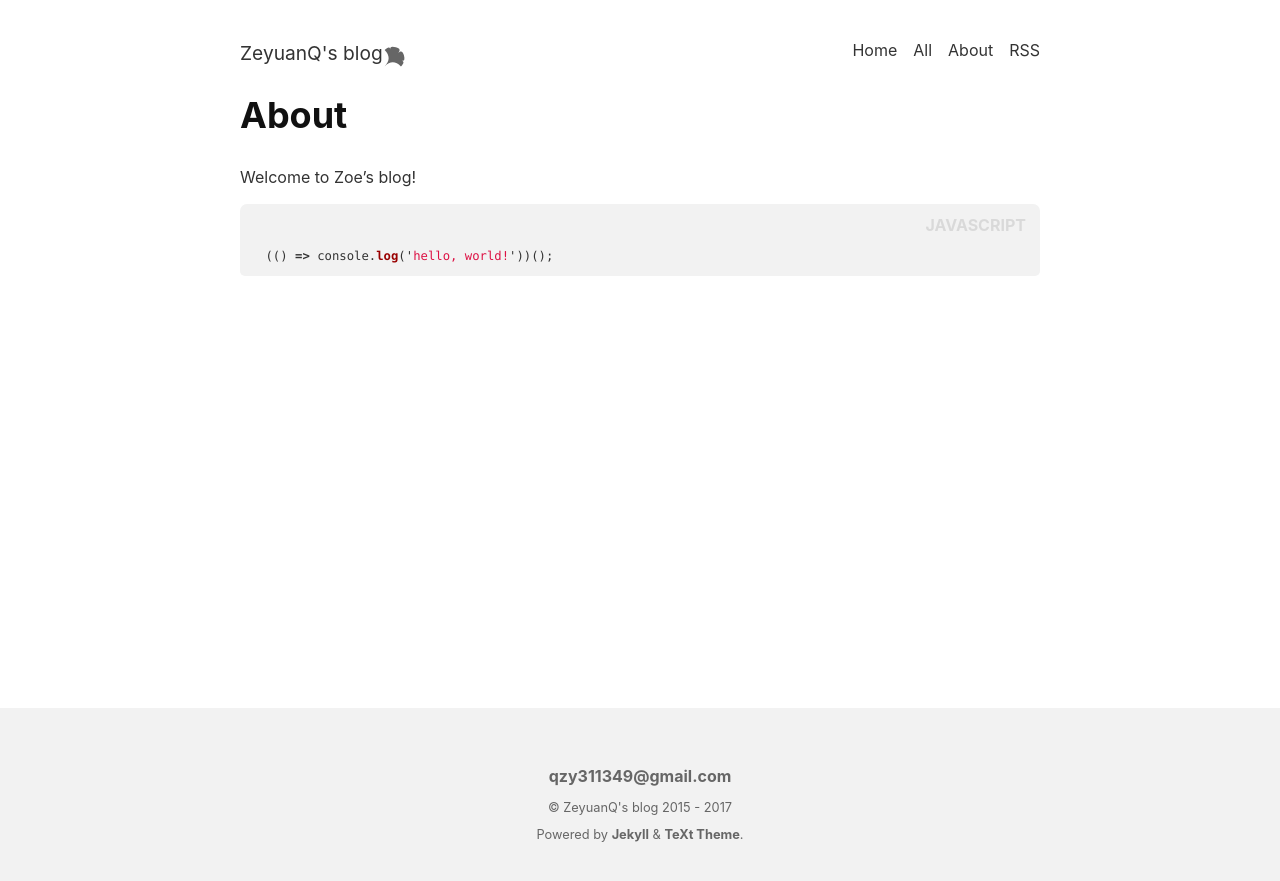
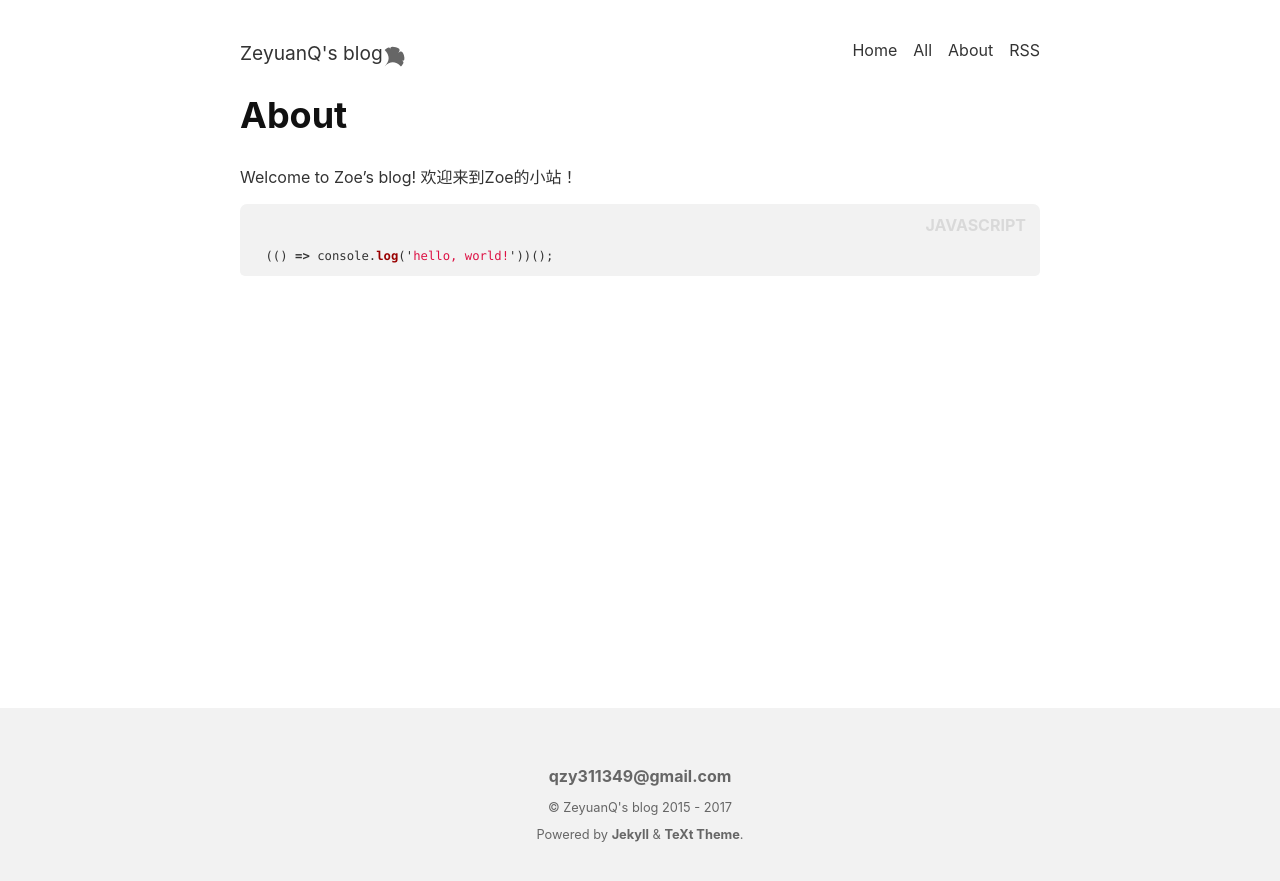
Before and after one commit to ZeyuanQ/Zoe, a Jekyll site: the page built from about.md, in a window 1280 px wide. Shown: the top 881 px of the page. Built offline with Jekyll 4.4.1, drawn with Linux system fonts in a browser that asks for light colours; nearby versions of some CDN libraries.

Commit message:
Update about.md

```diff
--- a/about.md
+++ b/about.md
@@ -9,6 +9,7 @@ key: page-about
 ---
 
 Welcome to Zoe's blog!
+欢迎来到Zoe的小站！
 
 {% highlight javascript %}
   (() => console.log('hello, world!'))();
```
